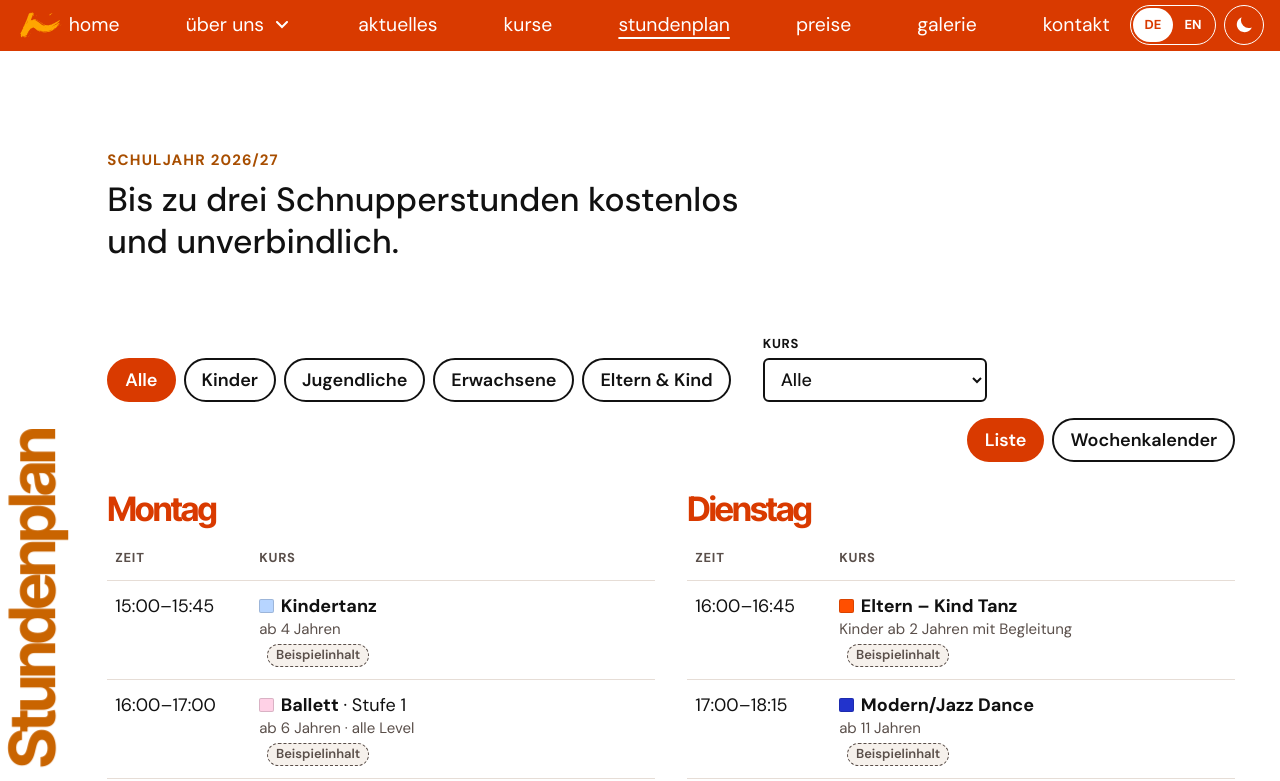
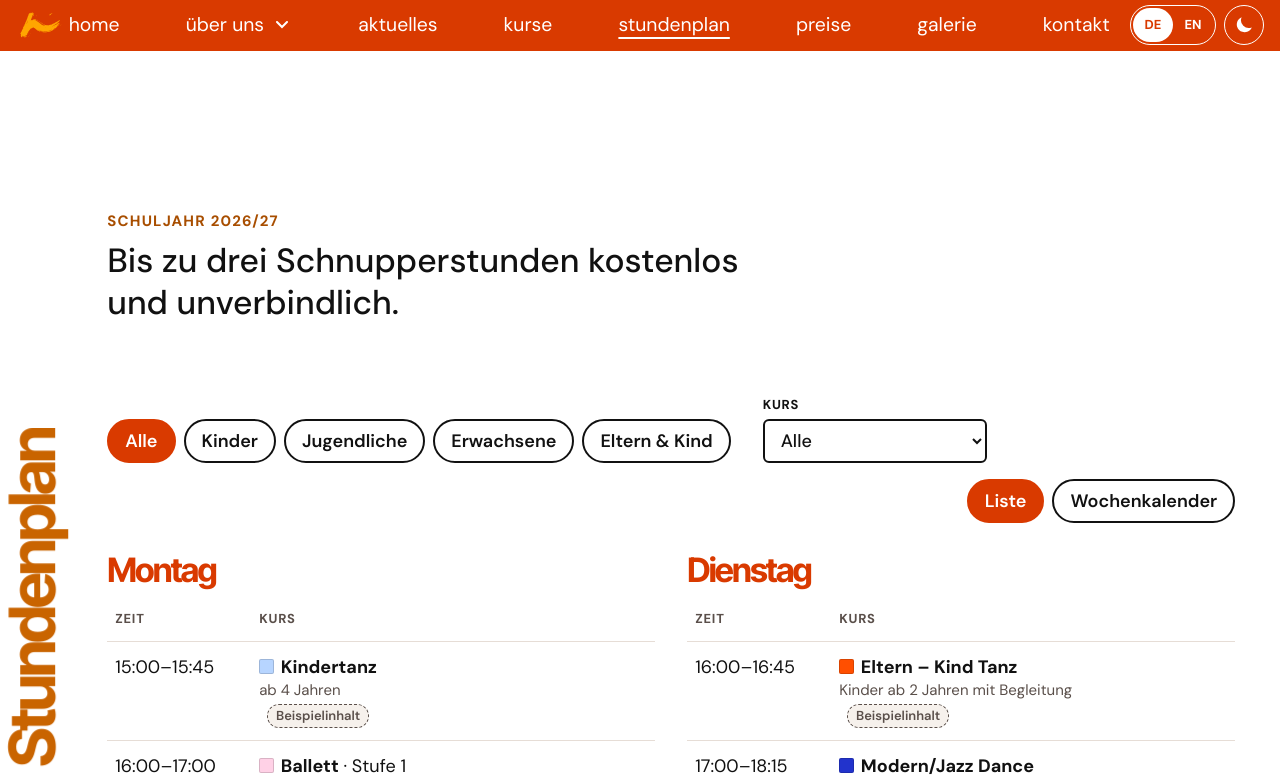
Before and after one commit to LucPellinger/ballett_hagenaars.github.io, a React (Vite) app: page /stundenplan in a window 1280 px wide. Shown: the top 781 px of the page. Built offline with nearby package versions, Linux system fonts and the light colour scheme.

Commit message:
feat(#20): increase section spacing to 15rem between sections on desktop
Co-Authored-By: Claude Opus 5.5 <noreply@anthropic.com>
Claude-Session: https://claude.ai/code/session_017oDNMNuxYfms4HkNh7ZWQW

```diff
--- a/src/styles/tokens.css
+++ b/src/styles/tokens.css
@@ -40,7 +40,7 @@
   --space-9: 7rem;
 
   /* Vertical rhythm: space around page sections and between content blocks inside them */
-  --section-space: clamp(4.5rem, 3rem + 4vw, 7.5rem);
+  --section-space: clamp(6rem, 4.25rem + 7.2vw, 10rem); /* full size from 1280px; 1.5× between stacked sections = 15rem */
   --block-space: clamp(3.5rem, 2rem + 4.5vw, 7.5rem);
 
   --gutter: clamp(1rem, 0.4rem + 3vw, 3.5rem);
```
